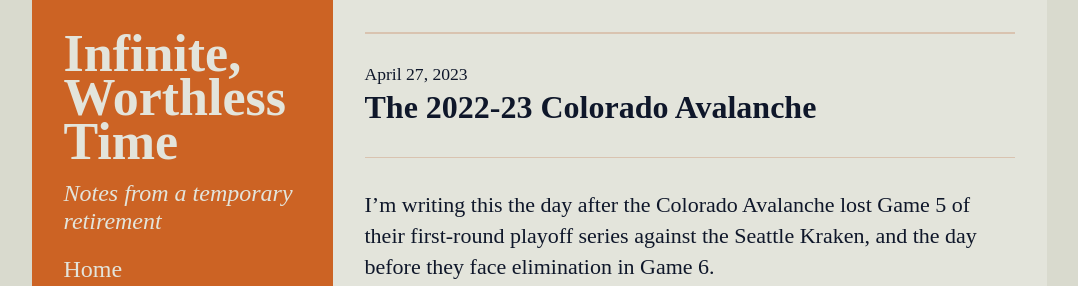
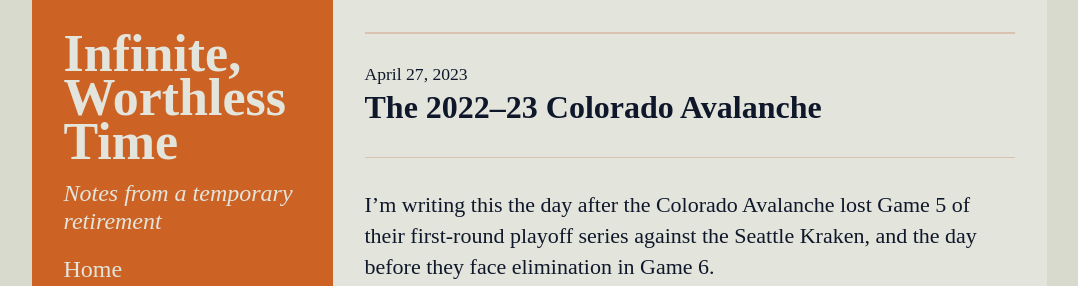
Before and after one commit to dalke/Cedeless, a Jekyll site: the page built from _posts/2023-04-27-colorado-avalanche.md, in a window 1280 px wide. Shown: the top 286 px of the page, without its empty margins (101-1179 px from the left). Built offline with Jekyll 4.4.1, drawn with Linux system fonts in a browser that asks for light colours; some web fonts are replaced.

Commit message:
Another en dash

```diff
--- a/_posts/2023-04-27-colorado-avalanche.md
+++ b/_posts/2023-04-27-colorado-avalanche.md
@@ -1,6 +1,6 @@
 ---
 layout: blog_post
-title: The 2022-23 Colorado Avalanche
+title: The 2022–23 Colorado Avalanche
 ---
 
 I'm writing this the day after the Colorado Avalanche lost Game 5 of their first-round playoff series against the Seattle Kraken, and the day before they face elimination in Game 6.
```
